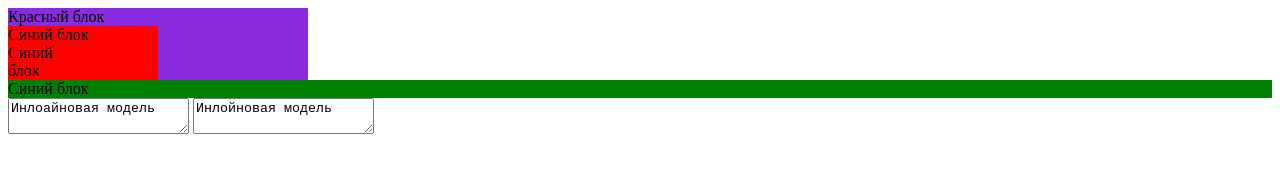
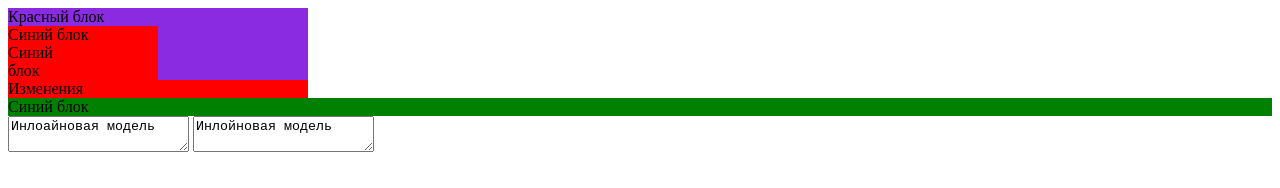
Before and after one commit to kashtn/new-terra-front, a plain HTML site: page index.html in a window 1280 px wide. Drawn offline with Linux system fonts and the light colour scheme.

Commit message:
new commit for test pull request

```diff
--- a/index.html
+++ b/index.html
@@ -13,6 +13,7 @@
         Синий блок
         <div class="blueDivSecondChild">Синий блок</div>
       </div>
+      <div>Изменения</div>
     </div>
     <div class="blueDiv">Синий блок</div>
     <textarea>Инлоайновая модель</textarea>
```
